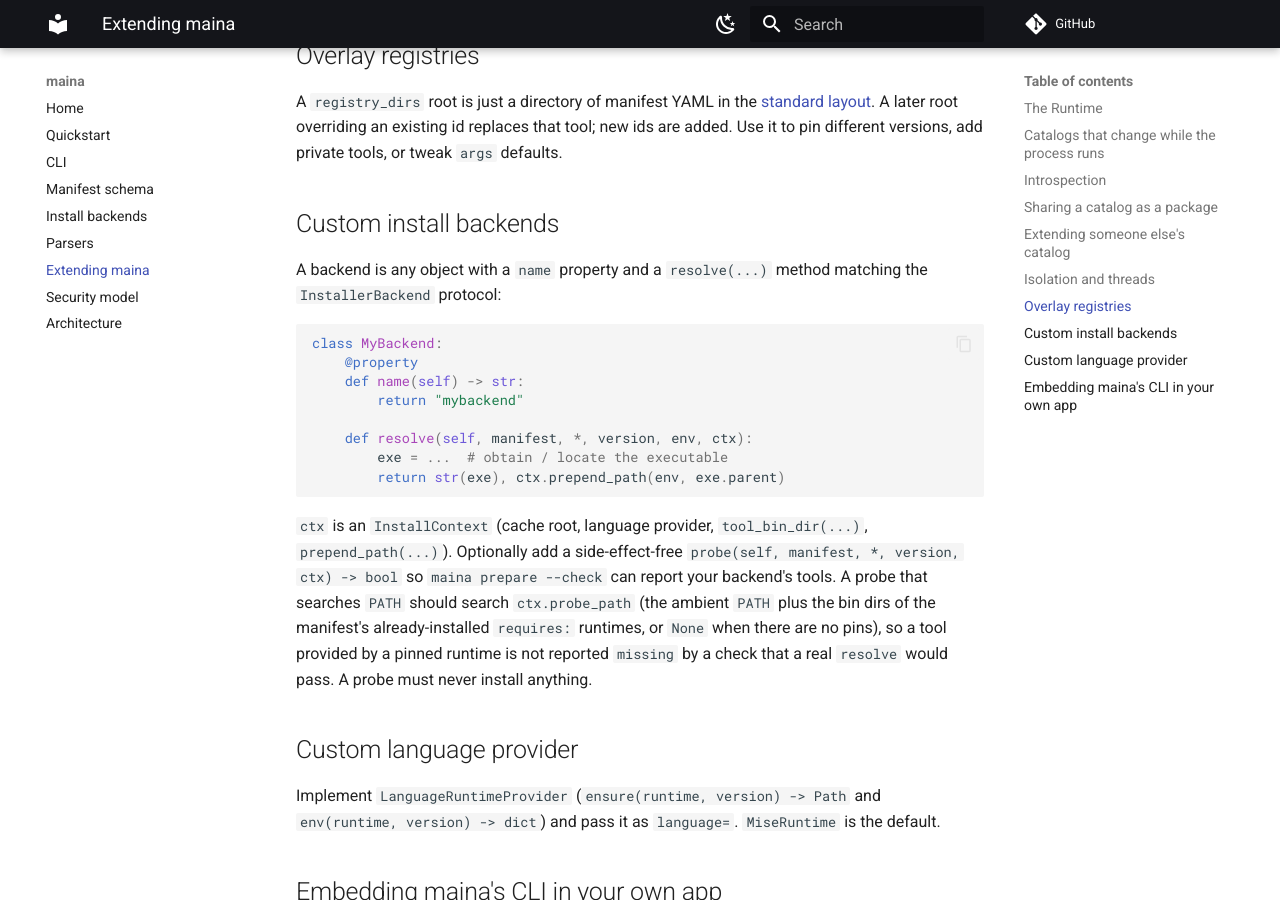
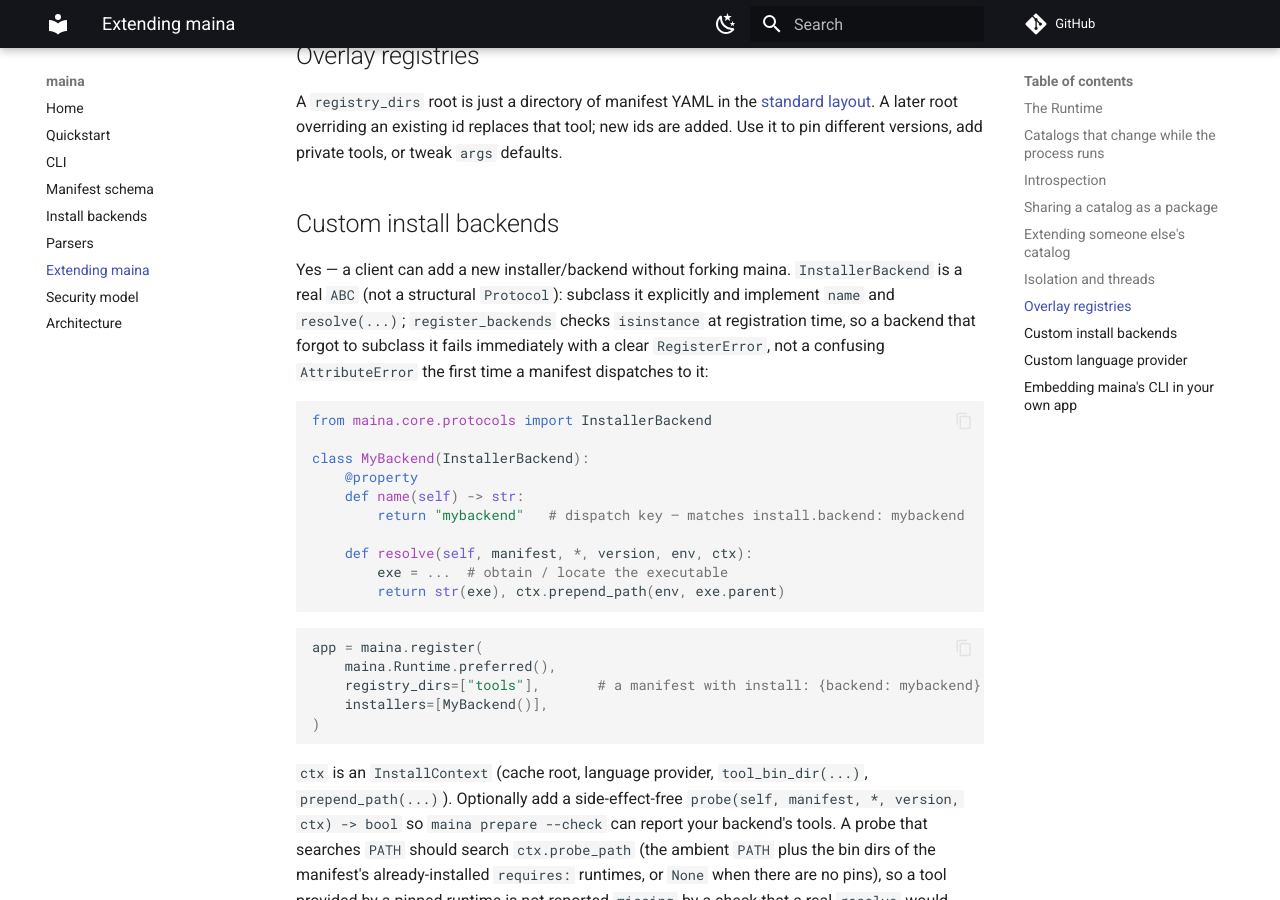
Before and after one commit to inquilabee/maina, an MkDocs documentation site: the page built from docs/user/extending.md, in a window 1280 px wide and 900 px high, scrolled down 3384 px. Built offline with MkDocs 1.6.1 and Material for MkDocs 9.7.7, drawn with Linux system fonts in a browser that asks for light colours; comment, search, counter and statistics services are not loaded.

Commit message:
Fix a real bug in the custom-install-backend doc example
Answers the actual question this session: yes, a client can register a new
install backend without forking maina — Runtime.register(installers=[...])
already exists for exactly this. But the doc's own example was stale and
broken: it showed a plain class with no InstallerBackend inheritance, which
Installer.register_backends() rejects with a RegisterError (isinstance
check, not duck typing) since InstallerBackend became a real ABC. Confirmed
both ways live this session: the doc's original snippet raises RegisterError
when actually registered; the corrected subclassed version installs and
runs a real manifest end to end.

Co-Authored-By: Claude Sonnet 5 <noreply@anthropic.com>

````diff
--- a/docs/user/extending.md
+++ b/docs/user/extending.md
@@ -173,18 +173,32 @@ different versions, add private tools, or tweak `args` defaults.
 
 ## Custom install backends
 
-A backend is any object with a `name` property and a `resolve(...)` method
-matching the `InstallerBackend` protocol:
+Yes — a client can add a new installer/backend without forking maina.
+`InstallerBackend` is a real `ABC` (not a structural `Protocol`): subclass it
+explicitly and implement `name` and `resolve(...)`; `register_backends`
+checks `isinstance` at registration time, so a backend that forgot to
+subclass it fails immediately with a clear `RegisterError`, not a confusing
+`AttributeError` the first time a manifest dispatches to it:
 
 ```python
-class MyBackend:
+from maina.core.protocols import InstallerBackend
+
+class MyBackend(InstallerBackend):
     @property
     def name(self) -> str:
-        return "mybackend"
+        return "mybackend"   # dispatch key — matches install.backend: mybackend
 
     def resolve(self, manifest, *, version, env, ctx):
         exe = ...  # obtain / locate the executable
         return str(exe), ctx.prepend_path(env, exe.parent)
+```
+
+```python
+app = maina.register(
+    maina.Runtime.preferred(),
+    registry_dirs=["tools"],       # a manifest with install: {backend: mybackend}
+    installers=[MyBackend()],
+)
 ```
 
 `ctx` is an `InstallContext` (cache root, language provider,
````
